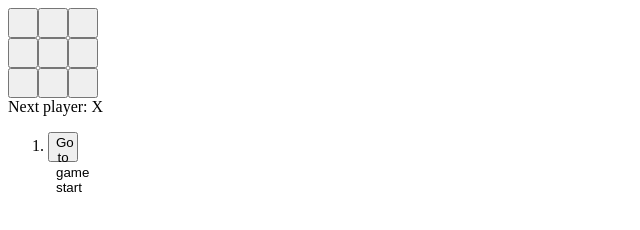
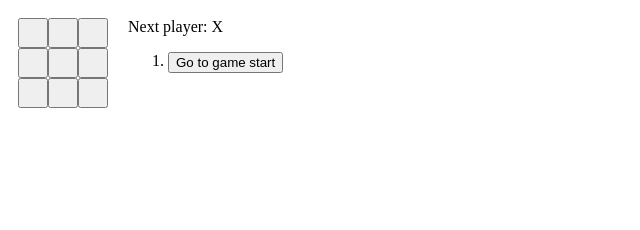
Before and after one commit to baher-zakhary/tic-tac-toe-react-tutorial, a React app: page / in a window 1280 px wide. Shown: the whole page, without its empty margins (0-640 px from the left). Built offline with nearby package versions, Linux system fonts and the light colour scheme.

Commit message:
Enhance UI

```diff
--- a/src/index.css
+++ b/src/index.css
@@ -1,6 +1,22 @@
 button {
-    height: 30px;
-    width: 30px;
     text-align: center;
     vertical-align: middle;
 }
+
+.square {
+    width: 30px;
+    height: 30px;
+}
+
+.game {
+    display: flex;
+    flex-direction: row;
+}
+
+.game-board {
+    margin: 10px;
+}
+
+.game-info {
+    margin: 10px;
+}
```
